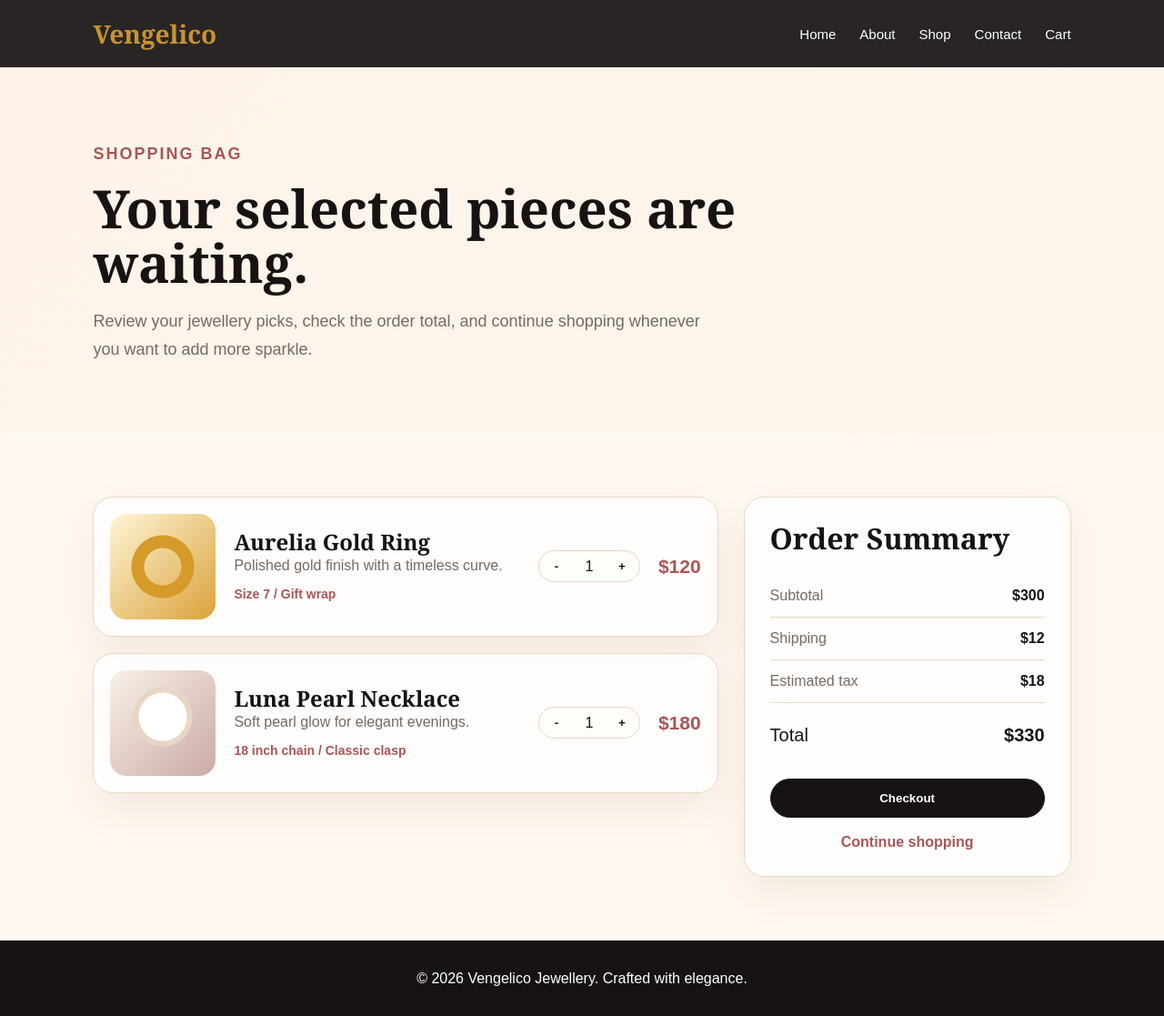
After one commit to adarsh-pathak-2006/Vengelico, a Django app: page /cart/ in a window 1280 px wide. The commit adds this page. Shown: the whole page at 91% size. Run offline with Django 5.2, Linux system fonts and the light colour scheme.

Commit message:
changes applied

```diff
--- a/pages/urls.py
+++ b/pages/urls.py
@@ -8,7 +8,8 @@ urlpatterns = [
     path('about/', views.about, name="about"),
     path('contact/', views.contact, name="contact"),
     path('shop/', views.shop, name="shop"),
-    path('submit/', views.submit, name='submit')
+    path('submit/', views.submit, name='submit'),
+    path('cart/', views.cart, name="cart"),
 ]
 
 if settings.DEBUG:
--- a/pages/views.py
+++ b/pages/views.py
@@ -22,3 +22,6 @@ def submit(request):
             message=message,
         )
     return redirect("contact")
+
+def cart(request):
+    return render(request, "cart.html")
--- a/static/css/style.css
+++ b/static/css/style.css
@@ -372,6 +372,153 @@ button:hover {
     padding: 32px;
 }
 
+.cart-hero {
+    padding-bottom: 58px;
+}
+
+.cart-hero.reveal,
+.cart-layout.reveal {
+    opacity: 1;
+    transform: none;
+}
+
+.cart-layout {
+    display: grid;
+    grid-template-columns: minmax(0, 1fr) 360px;
+    gap: 28px;
+    align-items: start;
+    padding: 70px 8%;
+}
+
+.cart-items {
+    display: grid;
+    gap: 18px;
+}
+
+.cart-item,
+.cart-summary {
+    border: 1px solid var(--line);
+    border-radius: 22px;
+    background: rgba(255, 255, 255, 0.78);
+    box-shadow: 0 18px 45px rgba(87, 56, 34, 0.08);
+}
+
+.cart-item {
+    display: grid;
+    grid-template-columns: 116px minmax(0, 1fr) auto auto;
+    gap: 20px;
+    align-items: center;
+    padding: 18px;
+}
+
+.cart-art {
+    min-height: 116px;
+    border-radius: 18px;
+    background: var(--soft);
+}
+
+.cart-art.gold {
+    background:
+        radial-gradient(circle at 50% 50%, transparent 0 20px, #d59a29 21px 34px, transparent 35px),
+        linear-gradient(135deg, #fff5d7, #daa23b);
+}
+
+.cart-art.pearl {
+    background:
+        radial-gradient(circle at 50% 44%, #fff 0 26px, #e8d6c5 27px 32px, transparent 33px),
+        linear-gradient(135deg, #f9f1e8, #cba9a6);
+}
+
+.cart-details h3,
+.cart-details p {
+    margin: 0;
+}
+
+.cart-meta {
+    display: inline-block;
+    margin-top: 10px;
+    color: var(--rose);
+    font-size: 14px;
+    font-weight: bold;
+}
+
+.quantity-control {
+    display: grid;
+    grid-template-columns: 38px 34px 38px;
+    align-items: center;
+    overflow: hidden;
+    border: 1px solid var(--line);
+    border-radius: 999px;
+    background: #fffdf9;
+    text-align: center;
+}
+
+.quantity-control button {
+    min-width: 38px;
+    padding: 9px 0;
+    border: 0;
+    border-radius: 0;
+    background: transparent;
+    color: var(--ink);
+}
+
+.quantity-control button:hover {
+    transform: none;
+    background: var(--soft);
+}
+
+.cart-price {
+    margin: 0;
+    color: var(--rose);
+    font-size: 21px;
+    font-weight: bold;
+}
+
+.cart-summary {
+    position: sticky;
+    top: 92px;
+    padding: 28px;
+}
+
+.cart-summary h2 {
+    margin: 0 0 24px;
+    font-size: 32px;
+}
+
+.summary-row {
+    display: flex;
+    justify-content: space-between;
+    gap: 18px;
+    padding: 14px 0;
+    border-bottom: 1px solid var(--line);
+    color: var(--muted);
+}
+
+.summary-row strong {
+    color: var(--ink);
+}
+
+.summary-row.total {
+    margin-top: 10px;
+    border-bottom: 0;
+    color: var(--ink);
+    font-size: 20px;
+}
+
+.checkout-button {
+    width: 100%;
+    margin-top: 22px;
+}
+
+.continue-link {
+    display: block;
+    margin-top: 18px;
+    color: var(--rose);
+    font-weight: bold;
+    text-align: center;
+    text-decoration: none;
+}
+
 input,
 textarea {
     width: 100%;
@@ -444,8 +591,13 @@ footer p {
 
     .hero,
     .split-section,
-    .contact-layout {
+    .contact-layout,
+    .cart-layout {
         grid-template-columns: 1fr;
+    }
+
+    .cart-summary {
+        position: static;
     }
 
     .category-grid,
@@ -486,7 +638,8 @@ footer p {
     .section,
     .page-hero,
     .split-section,
-    .contact-layout {
+    .contact-layout,
+    .cart-layout {
         padding: 56px 6%;
     }
 
@@ -513,4 +666,18 @@ footer p {
     .values {
         grid-template-columns: 1fr;
     }
+
+    .cart-item {
+        grid-template-columns: 88px minmax(0, 1fr);
+    }
+
+    .cart-art {
+        min-height: 88px;
+    }
+
+    .quantity-control,
+    .cart-price {
+        grid-column: 2;
+        justify-self: start;
+    }
 }
--- a/templates/base.html
+++ b/templates/base.html
@@ -16,6 +16,7 @@
             <a href="{% url 'about' %}">About</a>
             <a href="{% url 'shop' %}">Shop</a>
             <a href="{% url 'contact' %}">Contact</a>
+            <a href="{% url 'cart' %}">Cart</a>
         </div>
     </nav>
 
--- /dev/null
+++ b/templates/cart.html
@@ -0,0 +1,93 @@
+{% load static %}
+<!DOCTYPE html>
+<html lang="en">
+<head>
+    <meta charset="UTF-8">
+    <meta name="viewport" content="width=device-width, initial-scale=1.0">
+    <title>Cart - Vengelico</title>
+    <link rel="stylesheet" href="{% static 'css/style.css' %}">
+</head>
+<body>
+    <nav class="navbar">
+        <a href="{% url 'home' %}" class="logo">Vengelico</a>
+        <button class="menu-btn" type="button" aria-label="Open menu">Menu</button>
+        <div class="nav-links">
+            <a href="{% url 'home' %}">Home</a>
+            <a href="{% url 'about' %}">About</a>
+            <a href="{% url 'shop' %}">Shop</a>
+            <a href="{% url 'contact' %}">Contact</a>
+            <a href="{% url 'cart' %}">Cart</a>
+        </div>
+    </nav>
+
+    <main>
+        <section class="page-hero cart-hero reveal">
+            <p class="eyebrow">Shopping bag</p>
+            <h1>Your selected pieces are waiting.</h1>
+            <p>Review your jewellery picks, check the order total, and continue shopping whenever you want to add more sparkle.</p>
+        </section>
+
+        <section class="cart-layout reveal">
+            <div class="cart-items" aria-label="Cart items">
+                <article class="cart-item">
+                    <div class="cart-art gold" aria-hidden="true"></div>
+                    <div class="cart-details">
+                        <h3>Aurelia Gold Ring</h3>
+                        <p>Polished gold finish with a timeless curve.</p>
+                        <span class="cart-meta">Size 7 / Gift wrap</span>
+                    </div>
+                    <div class="quantity-control" aria-label="Quantity">
+                        <button type="button">-</button>
+                        <span>1</span>
+                        <button type="button">+</button>
+                    </div>
+                    <p class="cart-price">$120</p>
+                </article>
+
+                <article class="cart-item">
+                    <div class="cart-art pearl" aria-hidden="true"></div>
+                    <div class="cart-details">
+                        <h3>Luna Pearl Necklace</h3>
+                        <p>Soft pearl glow for elegant evenings.</p>
+                        <span class="cart-meta">18 inch chain / Classic clasp</span>
+                    </div>
+                    <div class="quantity-control" aria-label="Quantity">
+                        <button type="button">-</button>
+                        <span>1</span>
+                        <button type="button">+</button>
+                    </div>
+                    <p class="cart-price">$180</p>
+                </article>
+            </div>
+
+            <aside class="cart-summary" aria-label="Order summary">
+                <h2>Order Summary</h2>
+                <div class="summary-row">
+                    <span>Subtotal</span>
+                    <strong>$300</strong>
+                </div>
+                <div class="summary-row">
+                    <span>Shipping</span>
+                    <strong>$12</strong>
+                </div>
+                <div class="summary-row">
+                    <span>Estimated tax</span>
+                    <strong>$18</strong>
+                </div>
+                <div class="summary-row total">
+                    <span>Total</span>
+                    <strong>$330</strong>
+                </div>
+                <button type="button" class="checkout-button">Checkout</button>
+                <a href="{% url 'shop' %}" class="continue-link">Continue shopping</a>
+            </aside>
+        </section>
+    </main>
+
+    <footer>
+        <p>&copy; 2026 Vengelico Jewellery. Crafted with elegance.</p>
+    </footer>
+
+    <script src="{% static 'js/script.js' %}"></script>
+</body>
+</html>
```
Also changed, not shown: db.sqlite3.
